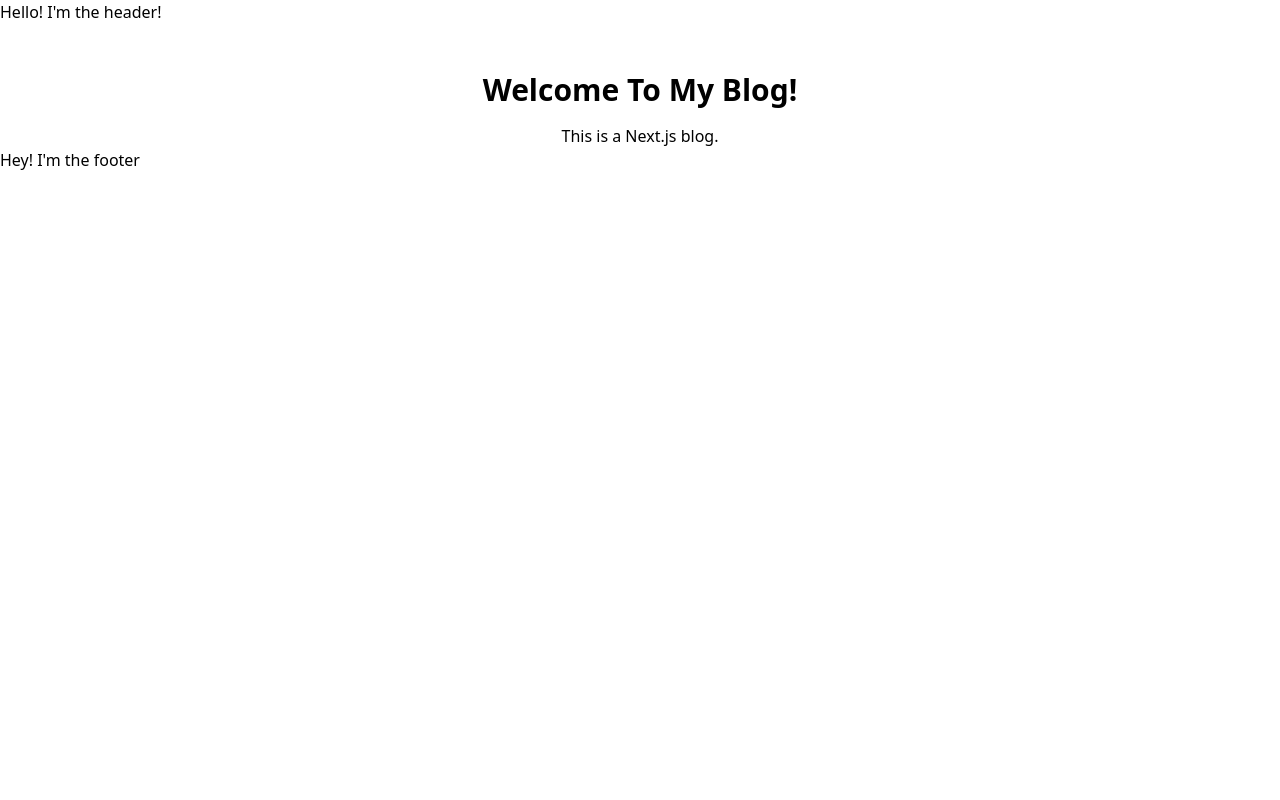
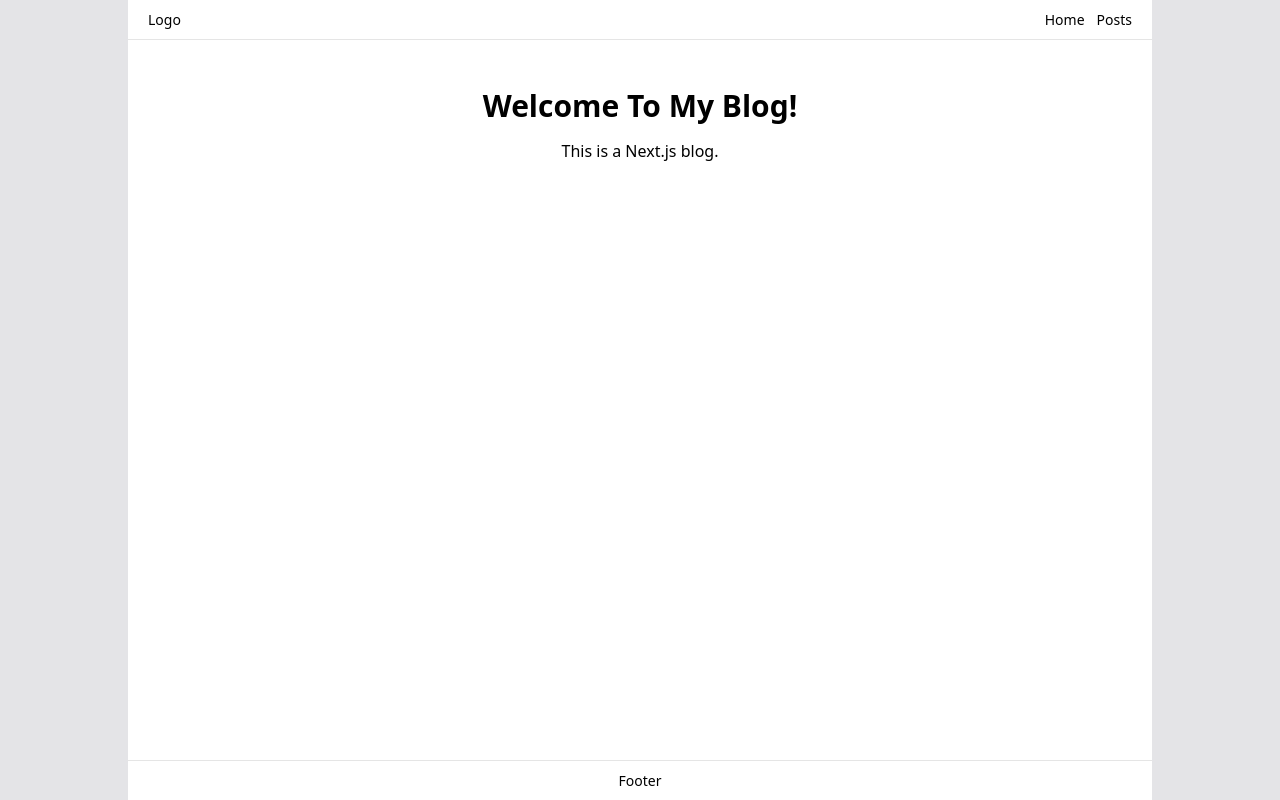
Before and after one commit to SuriyaRamesh/nextjs-blog1, a Next.js app: page / in a window 1280 px wide. Built offline with nearby package versions, Linux system fonts and the light colour scheme.

Commit message:
Add header and footer component

```diff
--- a/src/app/layout.tsx
+++ b/src/app/layout.tsx
@@ -1,6 +1,8 @@
 import type { Metadata } from "next";
 import { Geist, Geist_Mono } from "next/font/google";
 import "./globals.css";
+import Header from "@/components/Header";
+import Footer from "@/components/Footer";
 
 const geistSans = Geist({
   variable: "--font-geist-sans",
@@ -25,11 +27,13 @@ export default function RootLayout({
   return (
     <html lang="en">
       <body
-        className={`${geistSans.variable} ${geistMono.variable} antialiased`}
+        className={`${geistSans.variable} ${geistMono.variable} antialiased bg-zinc-200`}
       >
-        <header>Hello! I'm the header!</header>
-        {children}
-        <footer>Hey! I'm the footer</footer>
+        <div className="flex flex-col min-h-screen max-w-5xl bg-white mx-auto text-sm">
+          <Header />
+          {children}
+          <Footer />
+        </div>
       </body>
     </html>
   );
--- /dev/null
+++ b/src/components/Footer.tsx
@@ -0,0 +1,7 @@
+export default function Footer() {
+  return (
+    <div className="flex justify-center items-center mt-auto px-5 border-t border-black/10 h-10">
+        Footer
+    </div>
+  );
+}
--- /dev/null
+++ b/src/components/Header.tsx
@@ -0,0 +1,21 @@
+import Link from "next/link";
+
+export default function Header() {
+    return (
+        <div className="border-black/10 border-b h-10 flex items-center justify-between px-5">
+            <div>Logo</div>
+            <ul className="flex items-center gap-3">
+                <li>
+                    <Link href="/">
+                        Home
+                    </Link>
+                </li>
+                <li>
+                    <Link href="/posts">
+                        Posts
+                    </Link>
+                </li>
+            </ul>
+        </div>
+    );
+}
```
Also changed, not shown: 1 other file (tests, documents, lock files or other folders).
